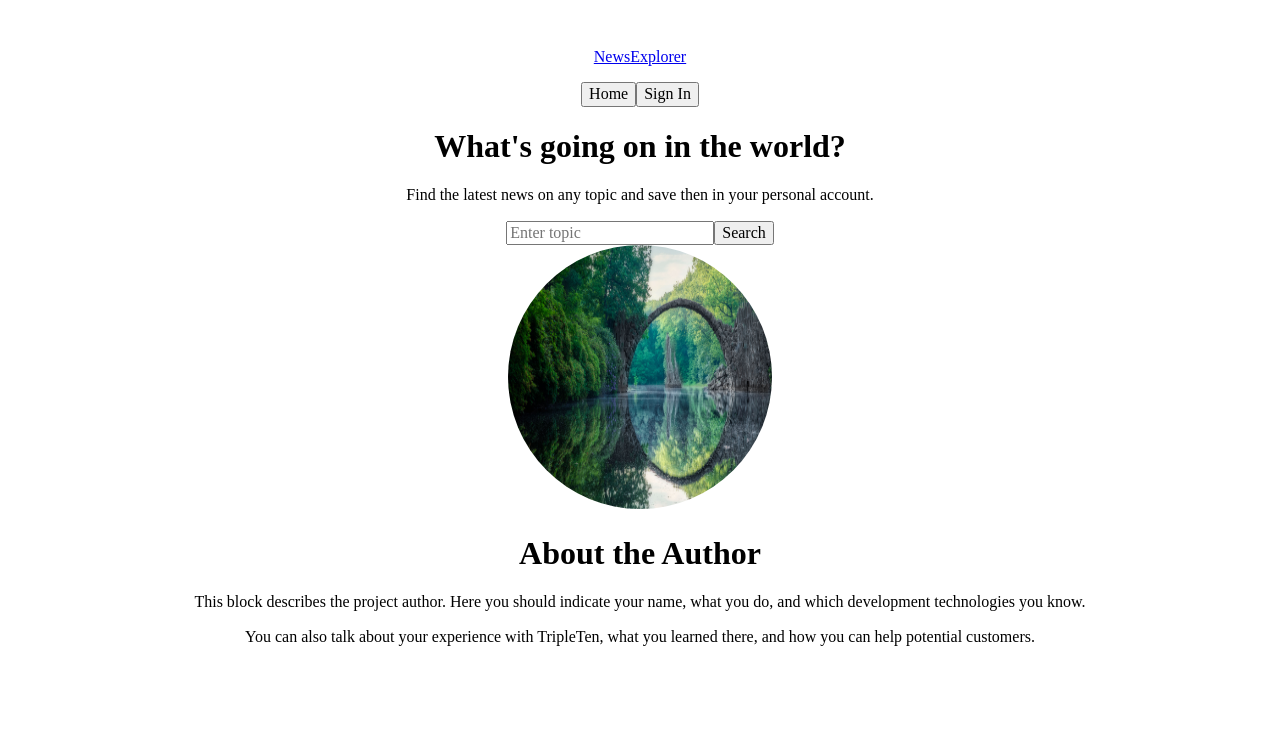
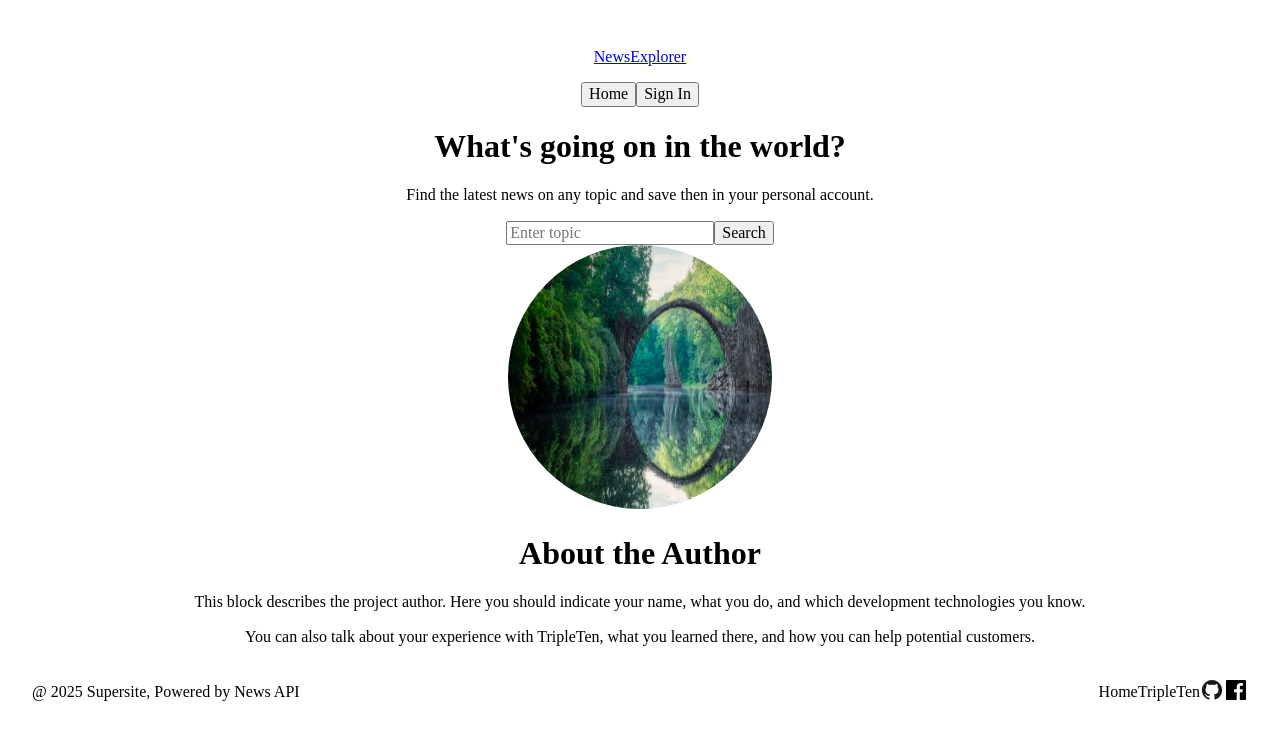
Before and after one commit to ttruedell/newsExplorer, a React (Vite) app: page / in a window 1280 px wide. Shown: the top 740 px of the page. Built offline with nearby package versions, Linux system fonts and the light colour scheme.

Commit message:
creating initial html structure for Footer component

```diff
--- a/src/components/App/App.jsx
+++ b/src/components/App/App.jsx
@@ -6,6 +6,7 @@ import "./App.css";
 import Header from "../Header/Header";
 import SearchForm from "../SearchForm/SearchForm";
 import About from "../About/About";
+import Footer from "../Footer/Footer";
 
 function App() {
   const [count, setCount] = useState(0);
@@ -16,6 +17,7 @@ function App() {
       <Header></Header>
       <SearchForm></SearchForm>
       <About></About>
+      <Footer></Footer>
     </div>
   );
 }
--- a/src/components/Footer/Footer.css
+++ b/src/components/Footer/Footer.css
@@ -0,0 +1,18 @@
+.footer {
+  display: flex;
+  flex-direction: row;
+  justify-content: space-between;
+  align-items: center;
+}
+
+.footer__copyright {
+  margin: 0;
+  text-align: left;
+}
+
+.footer__links {
+  list-style-type: none;
+  display: flex;
+  flex-direction: row;
+  align-items: center;
+}
--- a/src/components/Footer/Footer.jsx
+++ b/src/components/Footer/Footer.jsx
@@ -0,0 +1,26 @@
+import "./Footer.css";
+
+import github from "../../assets/github.svg";
+import social from "../../assets/fb.svg";
+
+function Footer() {
+  return (
+    <footer className="footer">
+      <p className="footer__copyright">@ 2025 Supersite, Powered by News API</p>
+      <div>
+        <ul className="footer__links">
+          <li className="footer__link">Home</li>
+          <li className="footer__link">TripleTen</li>
+          <li className="footer__link">
+            <img src={github} alt="github-icon" />
+          </li>
+          <li className="footer__link">
+            <img src={social} alt="social-icon" />
+          </li>
+        </ul>
+      </div>
+    </footer>
+  );
+}
+
+export default Footer;
```
Also changed, not shown: src/assets/fb.svg (added), src/assets/github.svg (added).
